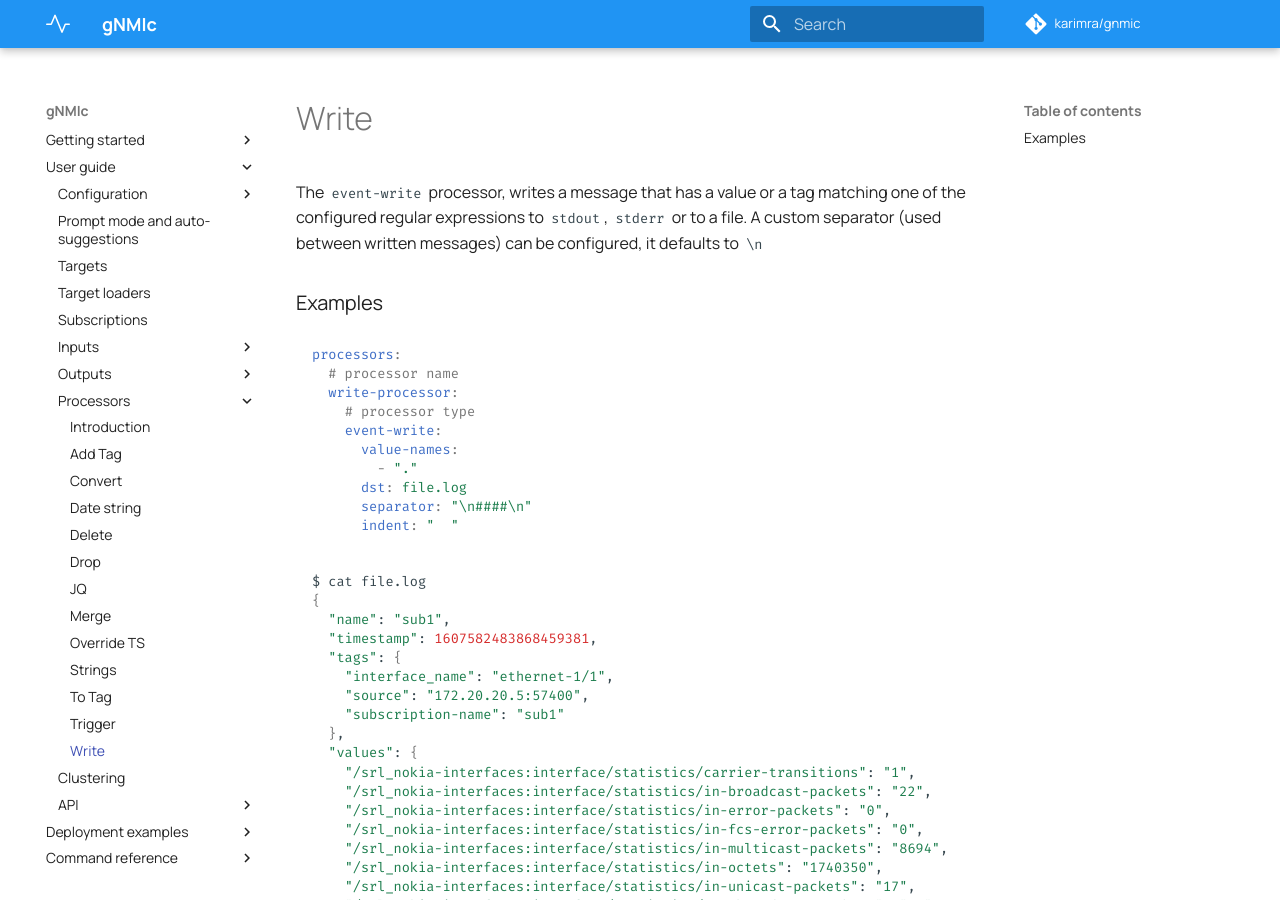
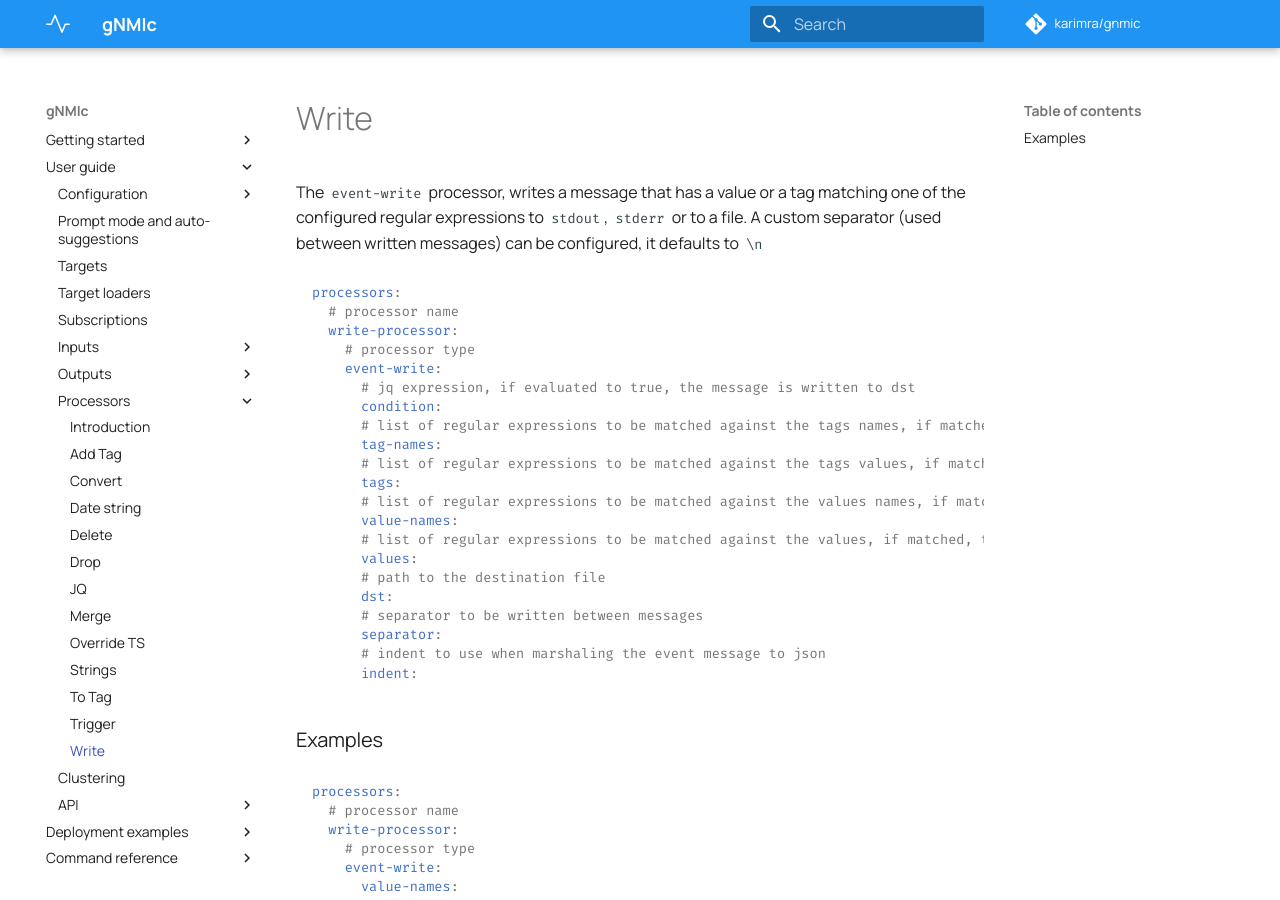
Before and after one commit to karimra/gnmic, an MkDocs documentation site: the page built from docs/user_guide/event_processors/event_write.md, in a window 1280 px wide and 900 px high. Built offline with MkDocs 1.6.1 and Material for MkDocs 9.7.7, drawn with Linux system fonts in a browser that asks for light colours; comment, search, counter and statistics services are not loaded.

Commit message:
add jq condition to some processors

````diff
--- a/docs/user_guide/event_processors/event_write.md
+++ b/docs/user_guide/event_processors/event_write.md
@@ -1,5 +1,29 @@
 The `event-write` processor,  writes a message that has a value or a tag matching one of the configured regular expressions to `stdout`, `stderr` or to a file.
 A custom separator (used between written messages) can be configured, it defaults to `\n`
+
+```yaml
+processors:
+  # processor name
+  write-processor:
+    # processor type
+    event-write:
+      # jq expression, if evaluated to true, the message is written to dst
+      condition:
+      # list of regular expressions to be matched against the tags names, if matched, the message is written to dst
+      tag-names:
+      # list of regular expressions to be matched against the tags values, if matched, the message is written to dst
+      tags:
+      # list of regular expressions to be matched against the values names, if matched, the message is written to dst
+      value-names:
+      # list of regular expressions to be matched against the values, if matched, the message is written to dst
+      values:
+      # path to the destination file
+      dst:
+      # separator to be written between messages
+      separator:
+      # indent to use when marshaling the event message to json
+      indent:
+```
 
 ### Examples
 ```yaml
````
Also changed, not shown: docs/user_guide/event_processors/event_add_tag.md (+23 -0 lines), docs/user_guide/event_processors/event_drop.md (+17 -0 lines), 5 other files.
